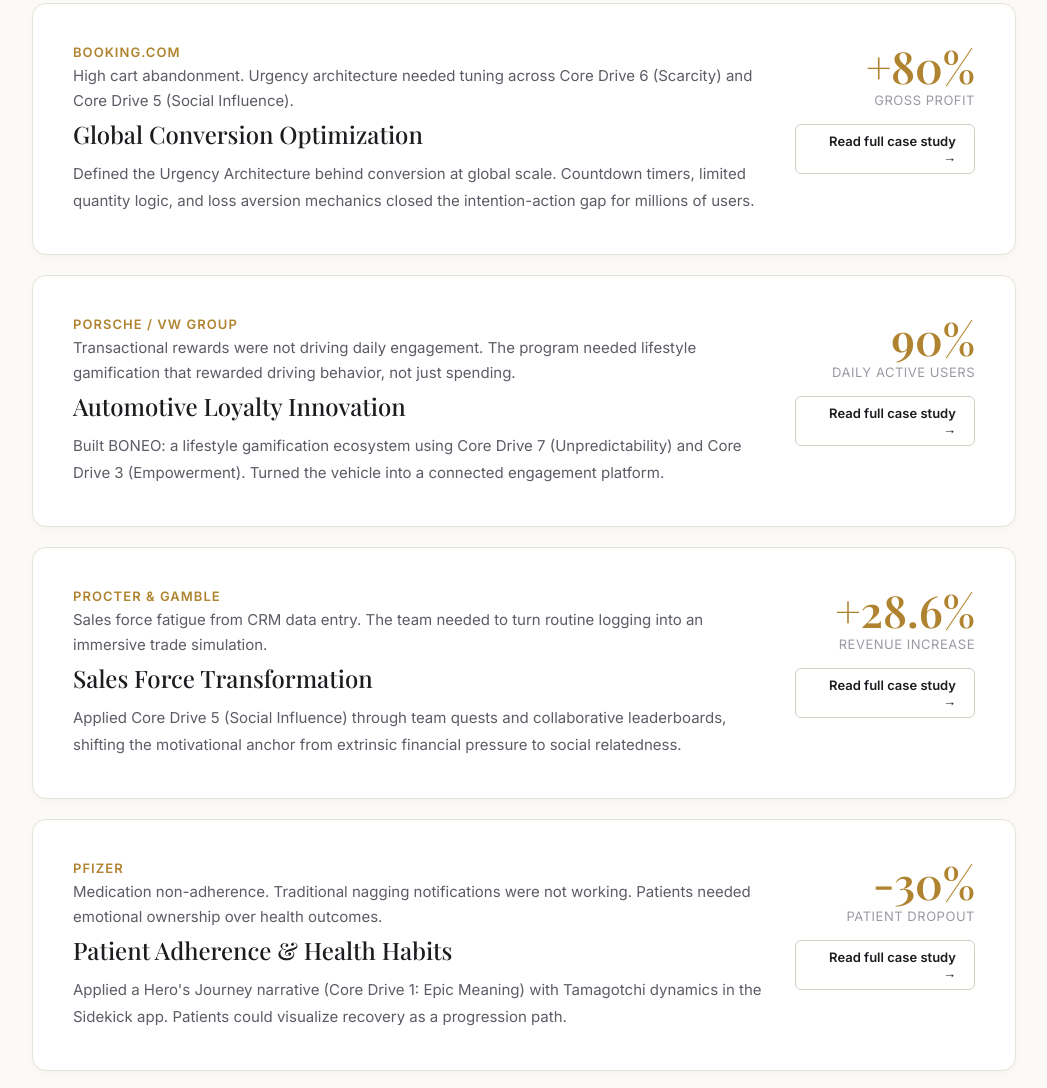
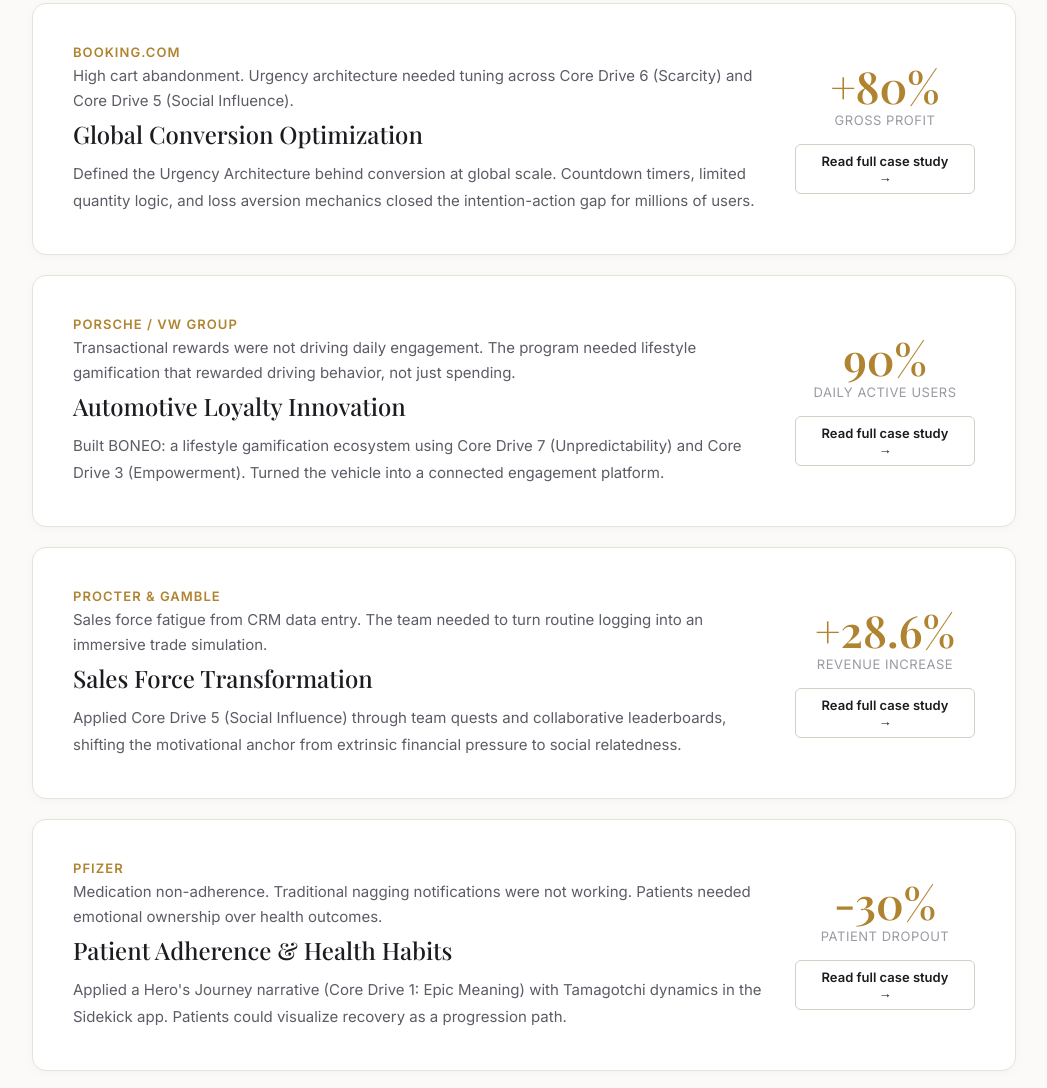
Before and after one commit to Scarcity888/jorisbeerda, a plain HTML site: page about-joris-beerda.html in a window 1280 px wide. Shown: the part 1701-2789 px from the top of the page, without its empty margins (116-1163 px from the left). Drawn offline with nearby package versions, Linux system fonts and the light colour scheme.

Commit message:
Fix case study links + button alignment
- All 6 Read More buttons now link to real TOG case study pages
- Booking.com, Porsche, P&G, Pfizer, LATAM, Microsoft URLs verified
- Button alignment: centered in right column

```diff
--- a/about-joris-beerda.html
+++ b/about-joris-beerda.html
@@ -91,14 +91,14 @@
   .cases-header { margin-bottom:52px; }
   .cases-header .section-label { font-size:13px; font-weight:600; letter-spacing:.16em; text-transform:uppercase; color:var(--accent); margin-bottom:16px; }
   .cases-header h2 { font-family:'Playfair Display',serif; font-size:40px; font-weight:500; line-height:1.15; }
-  .case-card { background:var(--bg-card); border:1px solid var(--border); border-radius:14px; padding:40px; margin-bottom:20px; display:grid; grid-template-columns:1fr 180px; gap:28px; align-items:start; transition:all .3s; box-shadow:0 2px 8px rgba(0,0,0,0.03); }
+  .case-card { background:var(--bg-card); border:1px solid var(--border); border-radius:14px; padding:40px; margin-bottom:20px; display:grid; grid-template-columns:1fr 180px; gap:28px; align-items:center; transition:all .3s; box-shadow:0 2px 8px rgba(0,0,0,0.03); }
   .case-card:hover { border-color:var(--accent); box-shadow:0 8px 28px rgba(0,0,0,0.06); }
   .case-card-left { display:flex; flex-direction:column; gap:6px; }
   .case-client { font-size:13px; font-weight:600; letter-spacing:.08em; text-transform:uppercase; color:var(--accent); margin-bottom:4px; }
   .case-challenge { font-size:15px; color:var(--text-muted); line-height:1.65; }
   .case-body h3 { font-family:'Playfair Display',serif; font-size:24px; font-weight:500; margin-bottom:12px; line-height:1.25; }
   .case-body p { font-size:15px; color:var(--text-muted); line-height:1.75; }
-  .case-card-right { text-align:right; display:flex; flex-direction:column; align-items:flex-end; gap:12px; }
+  .case-card-right { text-align:center; display:flex; flex-direction:column; align-items:center; gap:12px; }
   .case-metric-number { font-family:'Playfair Display',serif; font-size:44px; font-weight:600; color:var(--accent); line-height:1; margin-bottom:4px; }
   .case-metric-label { font-size:13px; color:var(--text-dim); letter-spacing:.04em; text-transform:uppercase; }
   .case-readmore { display:inline-flex; align-items:center; gap:6px; font-size:13px; font-weight:600; color:var(--text); text-decoration:none; padding:8px 18px; border:1px solid var(--border-dark); border-radius:6px; transition:all .2s; margin-top:4px; }
@@ -189,7 +189,7 @@
         <div class="case-metric-number">+80%</div>
         <div class="case-metric-label">Gross Profit</div>
       </div>
-      <a href="#" class="case-readmore">Read full case study &rarr;</a>
+      <a href="https://octalysisgroup.com/case-studies/booking-com/" class="case-readmore">Read full case study &rarr;</a>
     </div>
   </div>
 
@@ -209,7 +209,7 @@
         <div class="case-metric-number">90%</div>
         <div class="case-metric-label">Daily Active Users</div>
       </div>
-      <a href="#" class="case-readmore">Read full case study &rarr;</a>
+      <a href="https://octalysisgroup.com/case-studies/porsche-motors-gamified-loyalty/" class="case-readmore">Read full case study &rarr;</a>
     </div>
   </div>
 
@@ -229,7 +229,7 @@
         <div class="case-metric-number">+28.6%</div>
         <div class="case-metric-label">Revenue Increase</div>
       </div>
-      <a href="#" class="case-readmore">Read full case study &rarr;</a>
+      <a href="https://octalysisgroup.com/case-studies/procter-and-gamble-sales-gamification/" class="case-readmore">Read full case study &rarr;</a>
     </div>
   </div>
 
@@ -249,7 +249,7 @@
         <div class="case-metric-number">-30%</div>
         <div class="case-metric-label">Patient Dropout</div>
       </div>
-      <a href="#" class="case-readmore">Read full case study &rarr;</a>
+      <a href="https://octalysisgroup.com/case-studies/pfizer-patient-adherence-and-habit-formation/" class="case-readmore">Read full case study &rarr;</a>
     </div>
   </div>
 
@@ -269,7 +269,7 @@
         <div class="case-metric-number">+153%</div>
         <div class="case-metric-label">Card Acquisitions</div>
       </div>
-      <a href="#" class="case-readmore">Read full case study &rarr;</a>
+      <a href="https://octalysisgroup.com/case-studies/latam-airlines/" class="case-readmore">Read full case study &rarr;</a>
     </div>
   </div>
 
@@ -289,7 +289,7 @@
         <div class="case-metric-number">90%</div>
         <div class="case-metric-label">Active Learners</div>
       </div>
-      <a href="#" class="case-readmore">Read full case study &rarr;</a>
+      <a href="https://octalysisgroup.com/case-studies/microsoft-learn/" class="case-readmore">Read full case study &rarr;</a>
     </div>
   </div>
 </section>
```
